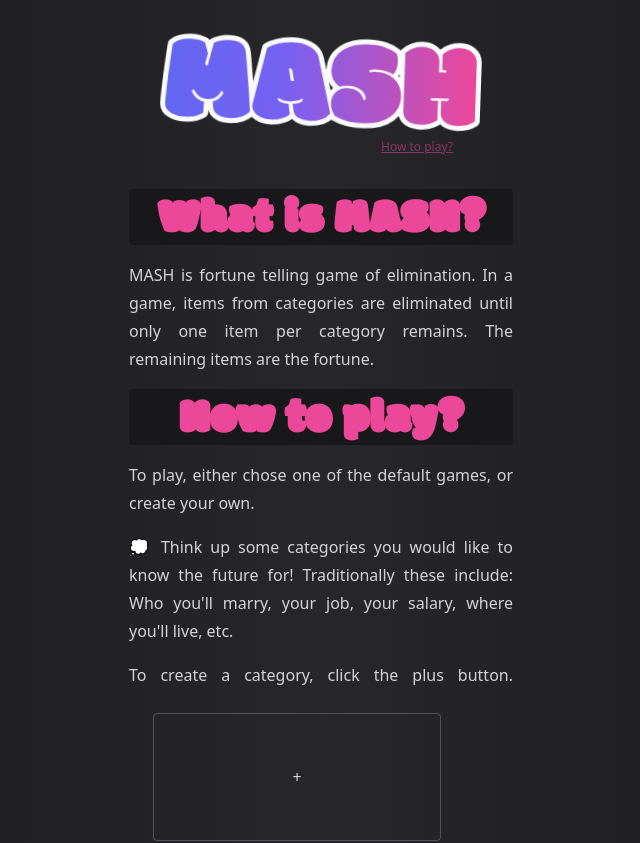
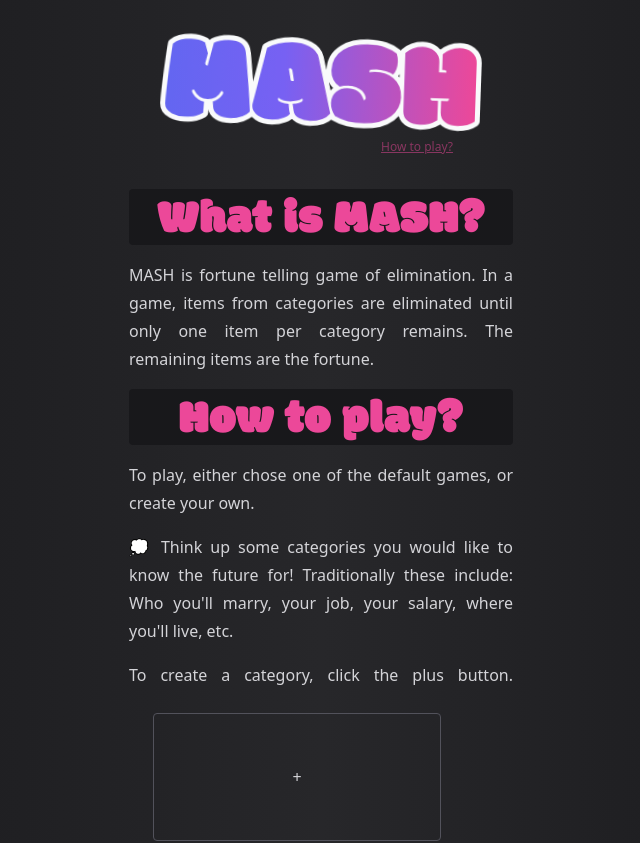
Before and after one commit to mv9944/playmash, a Vue app: page /how-to-play in a window 1280 px wide. Shown: the top 843 px of the page, without its empty margins (319-959 px from the left). Built offline with nearby package versions, Linux system fonts and the light colour scheme.

Commit message:
add mouse animation for desktop

```diff
--- /dev/null
+++ b/src/components/ComputerMouse.vue
@@ -0,0 +1,17 @@
+<template>
+  <svg
+    xmlns="http://www.w3.org/2000/svg"
+    xmlns:xlink="http://www.w3.org/1999/xlink"
+    viewBox="0 0 46.814 46.813"
+    xml:space="preserve"
+  >
+    <g>
+      <path
+        d="M43.154,15.709v10.354c0,11.247-9.044,20.75-19.747,20.75S3.66,37.311,3.66,26.063V15.709C3.66,11.12,5.47,0.633,21.825,0
+		v5.309c-1.779,0.65-3.061,2.344-3.061,4.347v5.684c0,2.003,1.281,3.696,3.061,4.347v4.832c0,0.873,0.709,1.582,1.582,1.582
+		s1.582-0.709,1.582-1.582v-4.832c1.778-0.65,3.062-2.344,3.062-4.347V9.657c0-2.003-1.281-3.696-3.062-4.347V0
+		C41.345,0.634,43.154,11.12,43.154,15.709z"
+      />
+    </g>
+  </svg>
+</template>
--- a/src/components/RandomNumberModal.vue
+++ b/src/components/RandomNumberModal.vue
@@ -2,6 +2,7 @@
 import { useGameStateStore } from '@/stores/gameState'
 import { ref } from 'vue'
 import ShakingPhone from './ShakingPhone.vue'
+import ComputerMouse from './ComputerMouse.vue'
 
 const state = useGameStateStore()
 
@@ -73,9 +74,14 @@ defineExpose({
             >
               I'm ready!
             </button>
+
             <ShakingPhone
               v-if="shakeable"
               class="size-8 absolute bottom-4 right-4 fill-zinc-500 animate-wobble"
+            />
+            <ComputerMouse
+              v-else
+              class="size-4 absolute bottom-4 right-4 fill-zinc-500 animate-eight"
             />
           </div>
         </div>
--- a/src/views/HowToPlay.vue
+++ b/src/views/HowToPlay.vue
@@ -1,5 +1,7 @@
 <template>
-  <article class="w-96 mx-auto prose prose-invert prose-zinc prose-p:my-4 mb-80 text-justify">
+  <article
+    class="w-96 mx-auto prose prose-invert prose-zinc prose-p:my-4 mb-80 text-justify prose-headings:font-normal"
+  >
     <h1
       style="font-family: Modak"
       class="text-5xl mb-4 text-pink-500 bg-zinc-900 text-center pt-2 my-4 rounded"
@@ -38,7 +40,7 @@
     <span style="font-family: Modak" class="block text-center text-violet-500 text-6xl">Go!</span>
     <p>
       You will then need to generate a random number. On desktop, you can
-      <span class="animate-wiggle text-pink-500 inline-block">move</span> the mouse. On mobile, if
+      <span class="animate-eight text-pink-500 inline-block">move</span> the mouse. On mobile, if
       supported by your device, you can
       <span class="animate-wobble text-pink-500 inline-block">shake</span> your phone.
     </p>
--- a/tailwind.config.js
+++ b/tailwind.config.js
@@ -49,11 +49,41 @@ export default {
             transform: 'translate3d(0, 0, 0)',
           },
         },
+        eight: {
+          '0%': {
+            transform: 'translate(0, 0)',
+          },
+          '15%': {
+            transform: 'translate(-25%, -25%)',
+          },
+          '30%': {
+            transform: 'translate(-25%, 25%)',
+          },
+          '45%': {
+            transform: 'translate(25%, -25%)',
+          },
+          '60%': {
+            transform: 'translate(25%, 25%)',
+          },
+          '75%': {
+            transform: 'translate(0, 0)',
+          },
+          '80%': {
+            transform: 'scale(1, 1);',
+          },
+          '82%': {
+            transform: 'scale(75%, 75%);',
+          },
+          '84%': {
+            transform: 'scale(1, 1);',
+          },
+        },
       },
       animation: {
         wiggle: 'wiggle 2s ease-in-out infinite',
         heartbeat: 'heartbeat 1s',
         wobble: 'wobble 1s infinite',
+        eight: 'eight 3s infinite',
       },
     },
   },
```
